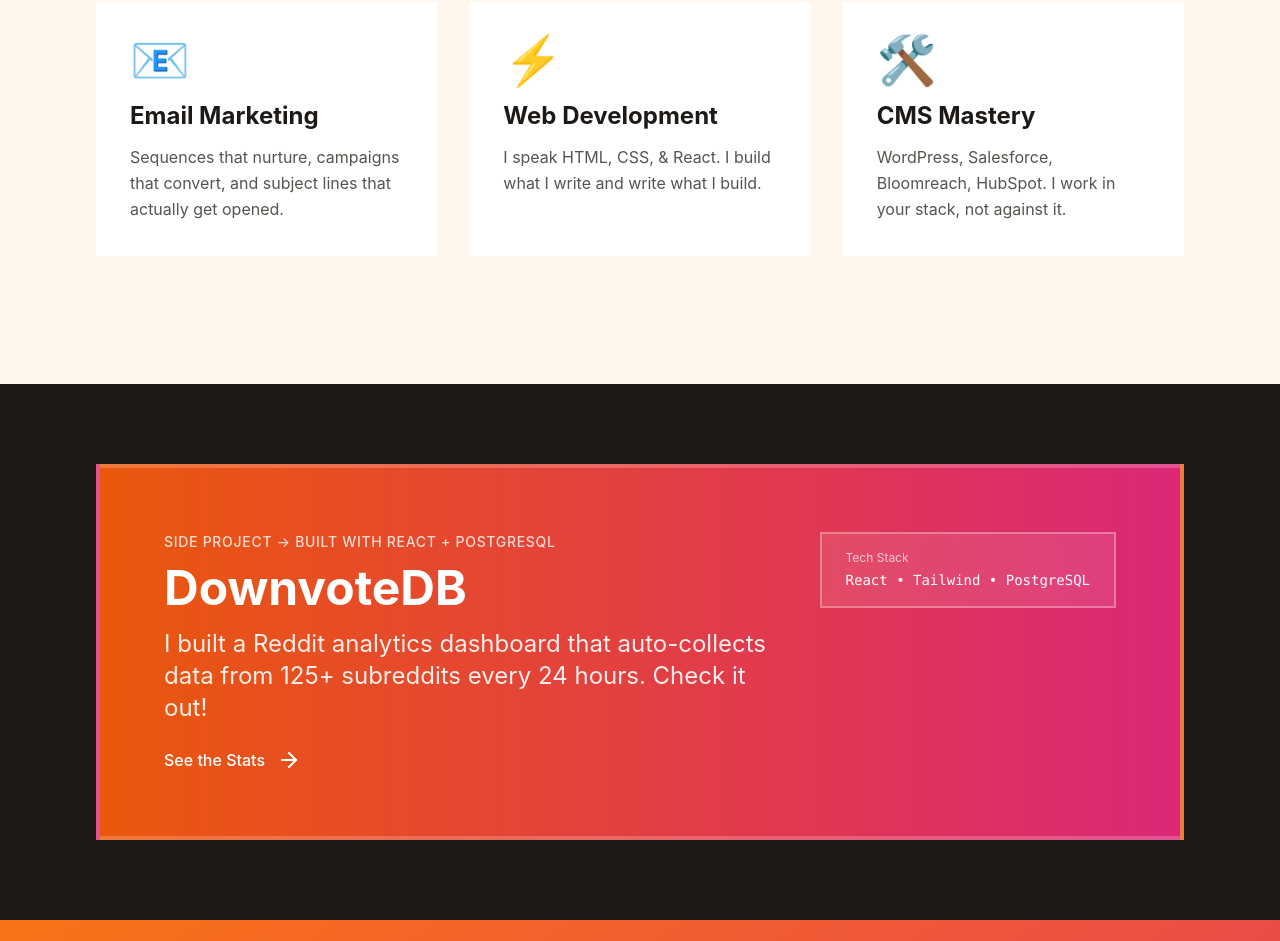
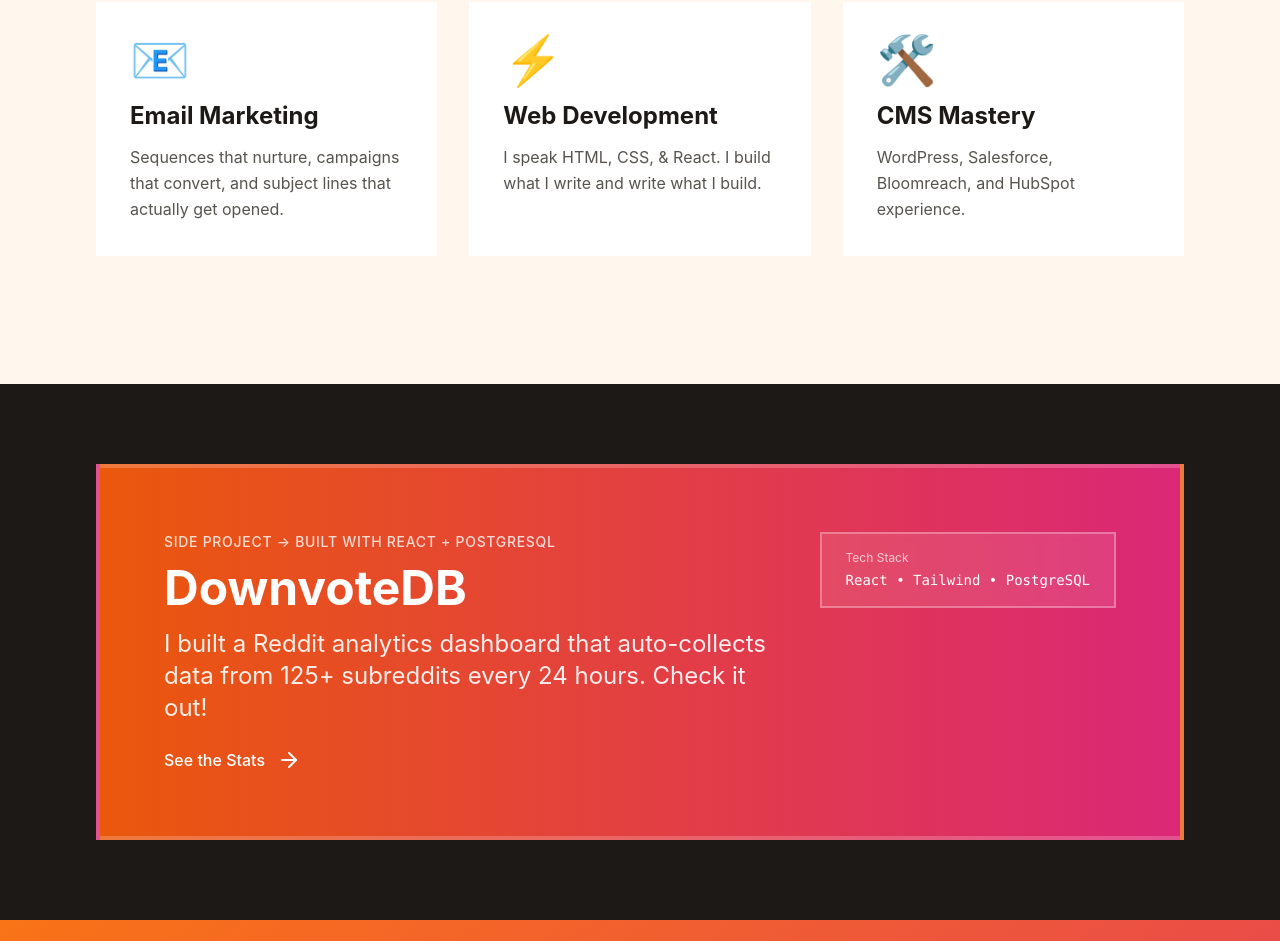
Before and after one commit to jessezalasky/jessezalasky.github.io, a React (Create React App) app: page / in a window 1280 px wide. Shown: the part 4198-5139 px from the top of the page. Built offline with nearby package versions, Linux system fonts and the light colour scheme.

Commit message:
fix text

```diff
--- a/src/Portfolio.jsx
+++ b/src/Portfolio.jsx
@@ -248,7 +248,7 @@
               },
               {
                 title: "CMS Mastery",
-                description: "WordPress, Salesforce, Bloomreach, HubSpot. I work in your stack, not against it.",
+                description: "WordPress, Salesforce, Bloomreach, and HubSpot experience.",
                 icon: "🛠️"
               }
             ].map((skill, index) => (
```
